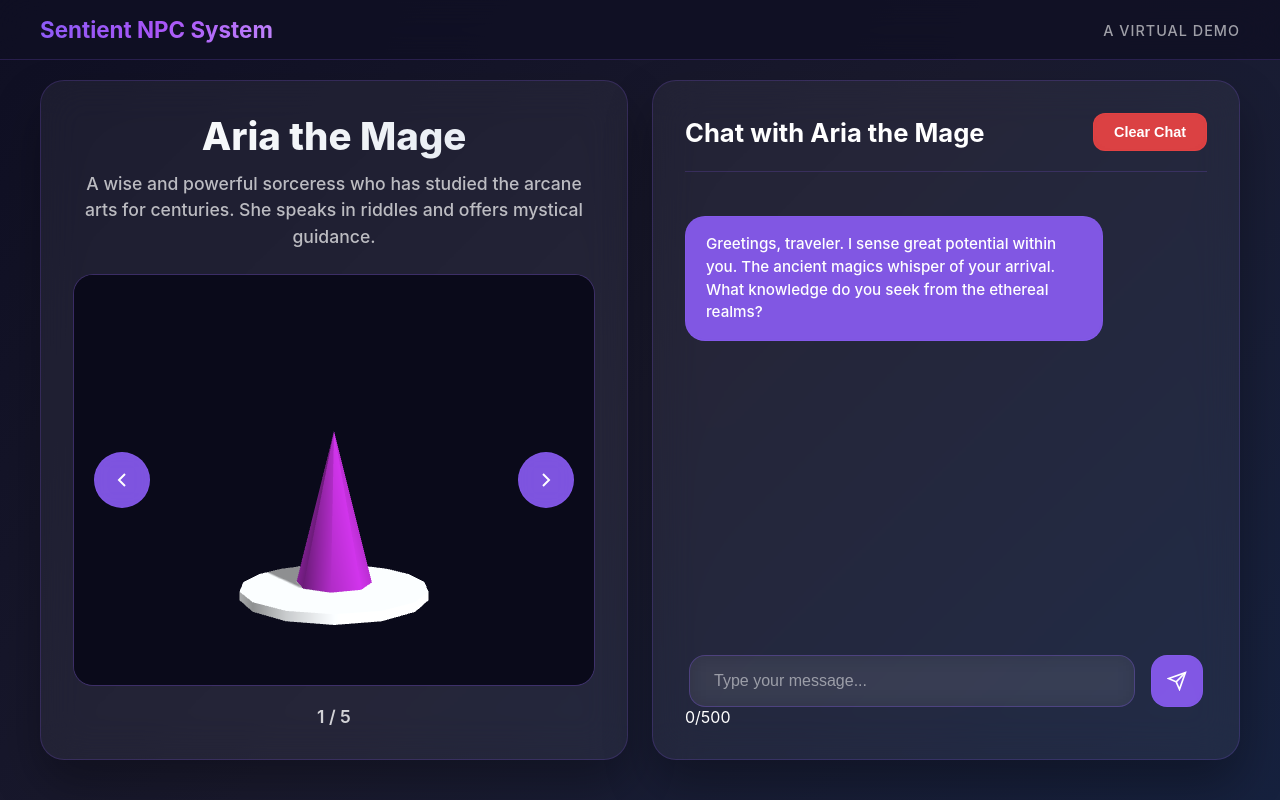
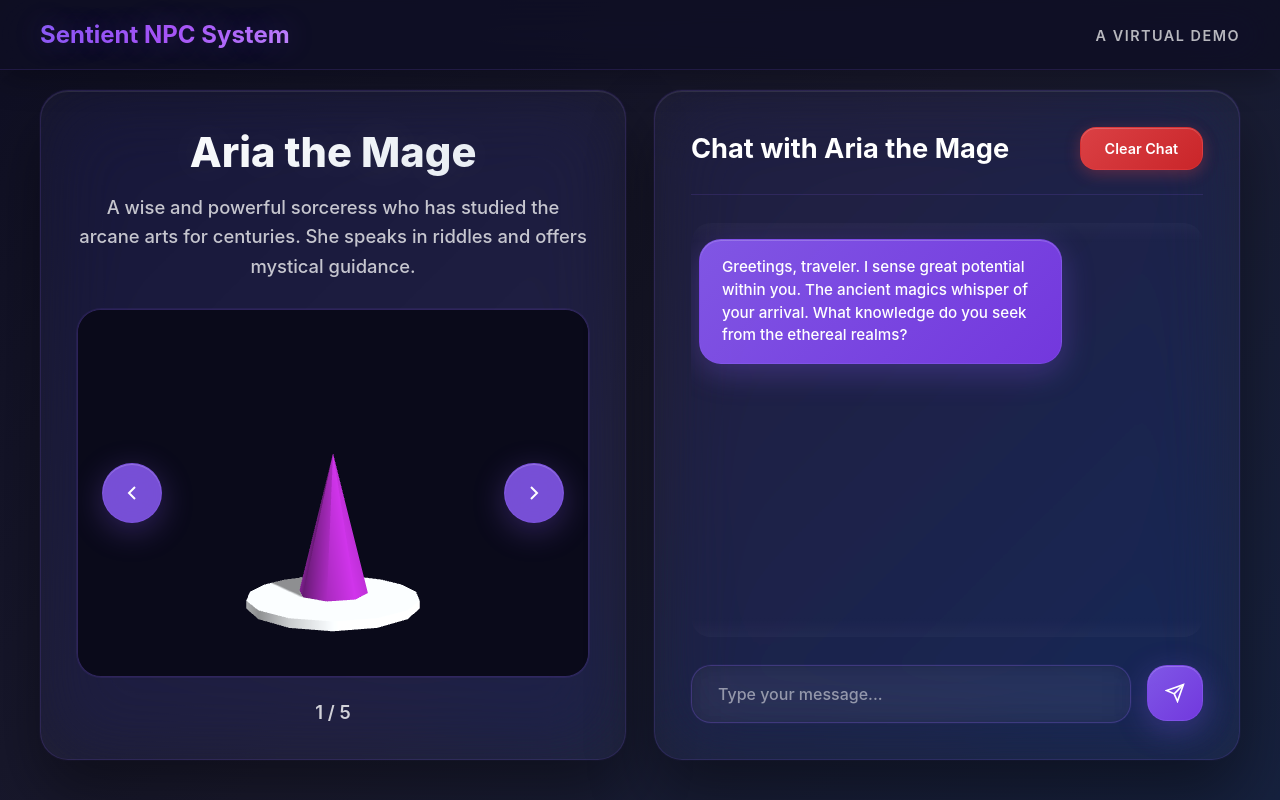
Before and after one commit to Reyxpixel/BNB-AI-Hack, a plain HTML site: page index.html in a window 1280 px wide. Drawn offline with nearby package versions, Linux system fonts and the light colour scheme.

Commit message:
3d effects

```diff
--- a/index.html
+++ b/index.html
@@ -3,7 +3,7 @@
 <head>
     <meta charset="UTF-8">
     <meta name="viewport" content="width=device-width, initial-scale=1.0">
-    <title>NPC Chat Demo</title>
+    <title>Sentient NPC System</title>
     <link rel="stylesheet" href="style.css">
     <script src="https://cdnjs.cloudflare.com/ajax/libs/three.js/r128/three.min.js"></script>
     <script src="https://cdn.jsdelivr.net/npm/three@0.128.0/examples/js/loaders/GLTFLoader.js"></script>
@@ -18,10 +18,11 @@
             <span>A Virtual Demo</span>
         </div>
     </div>
+
     <div class="container">
         <!-- 3D Model Viewer Section -->
         <div class="model-section">
-            <div class="model-header">
+            <div class="model-header" id="model-header">
                 <h2 id="npc-name">Loading...</h2>
                 <p id="npc-description">Select an NPC to start chatting</p>
             </div>
@@ -53,6 +54,8 @@
             </div>
 
             <div class="chat-container" id="chat-container">
+                <div class="chat-fade-top"></div>
+                <div class="chat-content">
                     <div class="welcome-message">
                         <div class="message npc-message">
                             <div class="message-content">
@@ -61,10 +64,12 @@
                         </div>
                     </div>
                 </div>
+                <div class="chat-fade-bottom"></div>
+            </div>
 
             <div class="chat-input-container">
                 <div class="input-wrapper">
-                    <input type="text" id="chat-input" placeholder="Type your message..." maxlength="500">
+                    <input type="text" id="chat-input" placeholder="Type your message...">
                     <button id="send-btn" class="send-btn">
                         <svg width="20" height="20" viewBox="0 0 24 24" fill="none" stroke="currentColor" stroke-width="2">
                             <line x1="22" y1="2" x2="11" y2="13"></line>
@@ -72,17 +77,16 @@
                         </svg>
                     </button>
                 </div>
-                <div class="input-counter">
-                    <span id="char-count">0</span>/500
-                </div>
             </div>
         </div>
     </div>
 
     <!-- Loading Overlay -->
     <div class="loading-overlay" id="loading-overlay">
+        <div class="loading-content">
             <div class="loading-spinner"></div>
             <p>Loading NPC...</p>
+        </div>
     </div>
 
     <script src="script.js"></script>
--- a/script.js
+++ b/script.js
@@ -6,7 +6,7 @@ const npcDatabase = [
     {
         name: "Aria the Mage",
         description: "A wise and powerful sorceress who has studied the arcane arts for centuries. She speaks in riddles and offers mystical guidance.",
-        modelPath: "models/aria_mage.glb", // Replace with your actual model path
+        modelPath: "models/aria_mage.glb",
         startingPrompt: "Greetings, traveler. I sense great potential within you. The ancient magics whisper of your arrival. What knowledge do you seek from the ethereal realms?",
         personality: "mystical, wise, speaks in an archaic manner"
     },
@@ -114,16 +114,24 @@ function onWindowResize() {
     renderer.setSize(container.clientWidth, container.clientHeight);
 }
 
-// Load NPC model and data
+// Load NPC model and data with smooth transitions
 function loadNPC(index) {
     if (isLoading) return;
 
     isLoading = true;
-    showLoading();
 
     const npc = npcDatabase[index];
     currentNPCIndex = index;
 
+    // Start smooth transition
+    const modelHeader = document.getElementById('model-header');
+    const canvas = document.getElementById('three-canvas');
+
+    // Fade out current content
+    modelHeader.classList.add('fade-transition');
+    canvas.classList.add('fade-transition');
+
+    setTimeout(() => {
         // Update UI with NPC info
         document.getElementById('npc-name').textContent = npc.name;
         document.getElementById('npc-description').textContent = npc.description;
@@ -133,13 +141,17 @@ function loadNPC(index) {
         // Clear chat history
         clearChat();
 
-    // Load 3D model (placeholder for now - replace with actual GLTF loader)
+        // Load 3D model
         loadPlaceholderModel(npc);
 
+        // Fade in new content
         setTimeout(() => {
-        hideLoading();
+            modelHeader.classList.add('visible');
+            canvas.classList.add('visible');
             isLoading = false;
-    }, 1000);
+        }, 100);
+
+    }, 300);
 }
 
 // Load placeholder model (replace this with actual GLTF loading)
@@ -241,9 +253,9 @@ function sendMessage() {
     }, 1000 + Math.random() * 2000);
 }
 
-// Add message to chat
+// Add message to chat with improved bubble sizing
 function addMessage(content, sender) {
-    const chatContainer = document.getElementById('chat-container');
+    const chatContent = document.querySelector('.chat-content');
     const messageDiv = document.createElement('div');
     messageDiv.className = `message ${sender}-message`;
 
@@ -252,10 +264,10 @@ function addMessage(content, sender) {
     messageContent.innerHTML = `<p>${content}</p>`;
 
     messageDiv.appendChild(messageContent);
-    chatContainer.appendChild(messageDiv);
+    chatContent.appendChild(messageDiv);
 
-    // Scroll to bottom
-    chatContainer.scrollTop = chatContainer.scrollHeight;
+    // Scroll to bottom smoothly
+    chatContent.scrollTop = chatContent.scrollHeight;
 
     // Add to history
     chatHistory.push({ content, sender, timestamp: Date.now() });
@@ -303,31 +315,17 @@ function generateNPCResponse(userMessage) {
 
 // Clear chat
 function clearChat() {
-    const chatContainer = document.getElementById('chat-container');
-    const welcomeMessage = chatContainer.querySelector('.welcome-message');
-    chatContainer.innerHTML = '';
-    chatContainer.appendChild(welcomeMessage);
+    const chatContent = document.querySelector('.chat-content');
+    const welcomeMessage = chatContent.querySelector('.welcome-message');
+    chatContent.innerHTML = '';
+    chatContent.appendChild(welcomeMessage);
     chatHistory = [];
-}
-
-// Update character counter
-function updateCharCounter() {
-    // Remove this entire function content - it's no longer needed
 }
 
 // Update NPC counter
 function updateNPCCounter() {
     document.getElementById('current-npc').textContent = currentNPCIndex + 1;
     document.getElementById('total-npcs').textContent = npcDatabase.length;
-}
-
-// Loading overlay functions
-function showLoading() {
-    document.getElementById('loading-overlay').classList.add('show');
-}
-
-function hideLoading() {
-    document.getElementById('loading-overlay').classList.remove('show');
 }
 
 // Utility function to add more NPCs dynamically
--- a/style.css
+++ b/style.css
@@ -5,11 +5,13 @@
 }
 
 body {
-    font-family: 'Plus Jakarta Sans', -apple-system, BlinkMacSystemFont, 'Segoe UI', sans-serif;
+    font-family: -apple-system, BlinkMacSystemFont, 'SF Pro Display', 'SF Pro Text', system-ui, sans-serif;
     background: linear-gradient(135deg, #0f0f23 0%, #1a1a2e 50%, #16213e 100%);
     min-height: 100vh;
     overflow: hidden;
     color: #ffffff;
+    -webkit-font-smoothing: antialiased;
+    -moz-osx-font-smoothing: grayscale;
 }
 
 /* Header */
@@ -18,32 +20,34 @@ body {
     top: 0;
     left: 0;
     right: 0;
-    height: 60px;
+    height: 70px;
     display: flex;
     justify-content: space-between;
     align-items: center;
     padding: 0 40px;
-    background: rgba(15, 15, 35, 0.8);
-    backdrop-filter: blur(20px);
-    border-bottom: 1px solid rgba(139, 92, 246, 0.2);
+    background: rgba(15, 15, 35, 0.85);
+    backdrop-filter: blur(30px) saturate(180%);
+    border-bottom: 1px solid rgba(139, 92, 246, 0.15);
     z-index: 100;
+    box-shadow: 0 8px 32px rgba(0, 0, 0, 0.3);
 }
 
 .header-left h1 {
-    font-size: 1.4em;
+    font-size: 1.5em;
     font-weight: 700;
     background: linear-gradient(135deg, #8b5cf6, #a855f7, #c084fc);
     -webkit-background-clip: text;
     -webkit-text-fill-color: transparent;
     background-clip: text;
+    text-shadow: 0 0 30px rgba(139, 92, 246, 0.3);
 }
 
 .header-right span {
     font-size: 0.9em;
-    font-weight: 500;
-    color: rgba(255, 255, 255, 0.6);
+    font-weight: 600;
+    color: rgba(255, 255, 255, 0.7);
     text-transform: uppercase;
-    letter-spacing: 1px;
+    letter-spacing: 1.5px;
 }
 
 .container {
@@ -51,98 +55,115 @@ body {
     height: 100vh;
     max-width: 1400px;
     margin: 0 auto;
-    gap: 24px;
-    padding: 80px 40px 40px 40px;
+    gap: 28px;
+    padding: 90px 40px 40px 40px;
 }
 
 /* Model Section */
 .model-section {
     flex: 1;
-    background: rgba(255, 255, 255, 0.05);
-    border: 1px solid rgba(139, 92, 246, 0.2);
-    border-radius: 24px;
-    padding: 32px;
-    backdrop-filter: blur(20px);
+    background: rgba(255, 255, 255, 0.03);
+    border: 1px solid rgba(139, 92, 246, 0.15);
+    border-radius: 28px;
+    padding: 36px;
+    backdrop-filter: blur(40px) saturate(180%);
     display: flex;
     flex-direction: column;
-    box-shadow: 0 24px 48px rgba(0, 0, 0, 0.3);
+    box-shadow:
+        0 32px 64px rgba(0, 0, 0, 0.4),
+        inset 0 1px 0 rgba(255, 255, 255, 0.1),
+        0 0 0 1px rgba(139, 92, 246, 0.05);
 }
 
 .model-header {
     text-align: center;
-    margin-bottom: 24px;
+    margin-bottom: 28px;
+    transition: all 0.6s cubic-bezier(0.4, 0, 0.2, 1);
 }
 
 .model-header h2 {
-    font-size: 2.4em;
+    font-size: 2.6em;
     font-weight: 800;
-    margin-bottom: 12px;
+    margin-bottom: 16px;
     background: linear-gradient(135deg, #ffffff, #e2e8f0);
     -webkit-background-clip: text;
     -webkit-text-fill-color: transparent;
     background-clip: text;
+    text-shadow: 0 0 40px rgba(255, 255, 255, 0.1);
 }
 
 .model-header p {
-    color: rgba(255, 255, 255, 0.7);
-    font-size: 1.1em;
+    color: rgba(255, 255, 255, 0.75);
+    font-size: 1.15em;
     font-weight: 500;
-    line-height: 1.5;
+    line-height: 1.6;
 }
 
 .model-viewer {
     flex: 1;
     position: relative;
-    border-radius: 20px;
+    border-radius: 24px;
     overflow: hidden;
-    background: rgba(0, 0, 0, 0.2);
-    border: 1px solid rgba(139, 92, 246, 0.3);
-    box-shadow: inset 0 4px 12px rgba(0, 0, 0, 0.3);
+    background: rgba(0, 0, 0, 0.15);
+    border: 1px solid rgba(139, 92, 246, 0.2);
+    box-shadow:
+        inset 0 8px 16px rgba(0, 0, 0, 0.4),
+        0 0 0 1px rgba(139, 92, 246, 0.1);
 }
 
 #three-canvas {
     width: 100%;
     height: 100%;
     display: block;
+    transition: opacity 0.6s cubic-bezier(0.4, 0, 0.2, 1);
 }
 
 .nav-arrow {
     position: absolute;
     top: 50%;
     transform: translateY(-50%);
-    background: rgba(139, 92, 246, 0.9);
-    border: 1px solid rgba(139, 92, 246, 0.4);
+    background: rgba(139, 92, 246, 0.85);
+    border: 1px solid rgba(139, 92, 246, 0.3);
     border-radius: 50%;
-    width: 56px;
-    height: 56px;
+    width: 60px;
+    height: 60px;
     cursor: pointer;
     display: flex;
     align-items: center;
     justify-content: center;
-    transition: all 0.2s ease;
-    backdrop-filter: blur(10px);
+    transition: all 0.3s cubic-bezier(0.4, 0, 0.2, 1);
+    backdrop-filter: blur(20px) saturate(180%);
     z-index: 10;
     color: white;
+    box-shadow:
+        0 8px 32px rgba(139, 92, 246, 0.3),
+        inset 0 1px 0 rgba(255, 255, 255, 0.2);
 }
 
 .nav-arrow:hover {
     background: rgba(139, 92, 246, 1);
-    transform: translateY(-50%) scale(1.05);
-    box-shadow: 0 8px 24px rgba(139, 92, 246, 0.4);
+    transform: translateY(-50%) scale(1.08) translateZ(0);
+    box-shadow:
+        0 12px 40px rgba(139, 92, 246, 0.5),
+        inset 0 1px 0 rgba(255, 255, 255, 0.3);
+}
+
+.nav-arrow:active {
+    transform: translateY(-50%) scale(1.02) translateZ(0);
 }
 
 .left-arrow {
-    left: 20px;
+    left: 24px;
 }
 
 .right-arrow {
-    right: 20px;
+    right: 24px;
 }
 
 .npc-counter {
     text-align: center;
-    margin-top: 20px;
-    font-size: 1.1em;
+    margin-top: 24px;
+    font-size: 1.15em;
     font-weight: 600;
     color: rgba(255, 255, 255, 0.8);
 }
@@ -150,80 +171,123 @@ body {
 /* Chat Section */
 .chat-section {
     flex: 1;
-    background: rgba(255, 255, 255, 0.05);
-    border: 1px solid rgba(139, 92, 246, 0.2);
-    border-radius: 24px;
-    padding: 32px;
-    backdrop-filter: blur(20px);
+    background: rgba(255, 255, 255, 0.03);
+    border: 1px solid rgba(139, 92, 246, 0.15);
+    border-radius: 28px;
+    padding: 36px;
+    backdrop-filter: blur(40px) saturate(180%);
     display: flex;
     flex-direction: column;
-    box-shadow: 0 24px 48px rgba(0, 0, 0, 0.3);
+    box-shadow:
+        0 32px 64px rgba(0, 0, 0, 0.4),
+        inset 0 1px 0 rgba(255, 255, 255, 0.1),
+        0 0 0 1px rgba(139, 92, 246, 0.05);
 }
 
 .chat-header {
     display: flex;
     justify-content: space-between;
     align-items: center;
-    margin-bottom: 32px;
-    padding-bottom: 20px;
-    border-bottom: 1px solid rgba(139, 92, 246, 0.2);
+    margin-bottom: 28px;
+    padding-bottom: 24px;
+    border-bottom: 1px solid rgba(139, 92, 246, 0.15);
 }
 
 .chat-header h3 {
-    font-size: 1.6em;
+    font-size: 1.7em;
     font-weight: 700;
     color: #ffffff;
 }
 
 .clear-btn {
-    background: rgba(239, 68, 68, 0.9);
+    background: linear-gradient(135deg, rgba(239, 68, 68, 0.9), rgba(220, 38, 38, 0.9));
     color: white;
-    border: 1px solid rgba(239, 68, 68, 0.4);
-    padding: 10px 20px;
-    border-radius: 12px;
+    border: 1px solid rgba(239, 68, 68, 0.3);
+    padding: 12px 24px;
+    border-radius: 16px;
     cursor: pointer;
     font-size: 0.9em;
     font-weight: 600;
-    transition: all 0.2s ease;
-    backdrop-filter: blur(10px);
+    transition: all 0.3s cubic-bezier(0.4, 0, 0.2, 1);
+    backdrop-filter: blur(20px) saturate(180%);
+    box-shadow:
+        0 4px 16px rgba(239, 68, 68, 0.3),
+        inset 0 1px 0 rgba(255, 255, 255, 0.2);
+    font-family: inherit;
 }
 
 .clear-btn:hover {
-    background: rgba(239, 68, 68, 1);
-    transform: translateY(-1px);
-    box-shadow: 0 4px 12px rgba(239, 68, 68, 0.3);
+    background: linear-gradient(135deg, rgba(239, 68, 68, 1), rgba(220, 38, 38, 1));
+    transform: translateY(-2px) translateZ(0);
+    box-shadow:
+        0 8px 24px rgba(239, 68, 68, 0.4),
+        inset 0 1px 0 rgba(255, 255, 255, 0.3);
+}
+
+.clear-btn:active {
+    transform: translateY(0) translateZ(0);
 }
 
 .chat-container {
     flex: 1;
+    position: relative;
+    overflow: hidden;
+    border-radius: 20px;
+}
+
+.chat-fade-top, .chat-fade-bottom {
+    position: absolute;
+    left: 0;
+    right: 0;
+    height: 20px;
+    z-index: 5;
+    pointer-events: none;
+}
+
+.chat-fade-top {
+    top: 0;
+    background: linear-gradient(to bottom, rgba(255, 255, 255, 0.03), transparent);
+}
+
+.chat-fade-bottom {
+    bottom: 0;
+    background: linear-gradient(to top, rgba(255, 255, 255, 0.03), transparent);
+}
+
+.chat-content {
+    height: 100%;
     overflow-y: auto;
-    padding: 12px 0;
+    padding: 16px 20px 16px 8px;
     scroll-behavior: smooth;
 }
 
-.chat-container::-webkit-scrollbar {
-    width: 6px;
+.chat-content::-webkit-scrollbar {
+    width: 4px;
 }
 
-.chat-container::-webkit-scrollbar-track {
-    background: rgba(255, 255, 255, 0.1);
-    border-radius: 3px;
+.chat-content::-webkit-scrollbar-track {
+    background: transparent;
 }
 
-.chat-container::-webkit-scrollbar-thumb {
+.chat-content::-webkit-scrollbar-thumb {
+    background: rgba(139, 92, 246, 0.4);
+    border-radius: 2px;
+}
+
+.chat-content::-webkit-scrollbar-thumb:hover {
     background: rgba(139, 92, 246, 0.6);
-    border-radius: 3px;
 }
 
 .message {
-    margin-bottom: 16px;
-    animation: messageSlide 0.25s ease-out;
+    margin-bottom: 20px;
+    animation: messageSlide 0.4s cubic-bezier(0.4, 0, 0.2, 1);
+    display: flex;
 }
 
 @keyframes messageSlide {
     from {
         opacity: 0;
-        transform: translateY(12px);
+        transform: translateY(16px);
     }
     to {
         opacity: 1;
@@ -232,54 +296,68 @@ body {
 }
 
 .message-content {
-    max-width: 80%;
-    padding: 16px 20px;
-    border-radius: 20px;
+    padding: 16px 22px;
+    border-radius: 22px;
     font-size: 0.95em;
     font-weight: 500;
     line-height: 1.5;
     word-wrap: break-word;
-    border: 1px solid transparent;
+    max-width: 75%;
+    position: relative;
+    backdrop-filter: blur(20px) saturate(180%);
+}
+
+.npc-message {
+    justify-content: flex-start;
 }
 
 .npc-message .message-content {
-    background: rgba(139, 92, 246, 0.9);
-    border: 1px solid rgba(139, 92, 246, 0.4);
+    background: linear-gradient(135deg, rgba(139, 92, 246, 0.9), rgba(124, 58, 237, 0.9));
+    border: 1px solid rgba(139, 92, 246, 0.3);
     color: white;
-    margin-right: auto;
-    backdrop-filter: blur(10px);
+    box-shadow:
+        0 8px 32px rgba(139, 92, 246, 0.3),
+        inset 0 1px 0 rgba(255, 255, 255, 0.2);
+}
+
+.user-message {
+    justify-content: flex-end;
 }
 
 .user-message .message-content {
-    background: rgba(255, 255, 255, 0.1);
-    border: 1px solid rgba(255, 255, 255, 0.2);
+    background: rgba(255, 255, 255, 0.08);
+    border: 1px solid rgba(255, 255, 255, 0.15);
     color: #ffffff;
-    margin-left: auto;
-    backdrop-filter: blur(10px);
+    box-shadow:
+        0 8px 32px rgba(0, 0, 0, 0.2),
+        inset 0 1px 0 rgba(255, 255, 255, 0.1);
 }
 
 .chat-input-container {
-    margin-top: 24px;
+    margin-top: 28px;
 }
 
 .input-wrapper {
     display: flex;
     gap: 16px;
-    padding: 0 4px;
 }
 
 #chat-input {
     flex: 1;
-    padding: 16px 24px;
-    border: 1px solid rgba(139, 92, 246, 0.3);
-    border-radius: 16px;
+    padding: 18px 26px;
+    border: 1px solid rgba(139, 92, 246, 0.25);
+    border-radius: 20px;
     font-size: 1em;
     font-weight: 500;
     outline: none;
-    transition: all 0.2s ease;
-    background: rgba(255, 255, 255, 0.05);
+    transition: all 0.3s cubic-bezier(0.4, 0, 0.2, 1);
+    background: rgba(255, 255, 255, 0.04);
     color: #ffffff;
-    backdrop-filter: blur(10px);
+    backdrop-filter: blur(20px) saturate(180%);
+    font-family: inherit;
+    box-shadow:
+        inset 0 2px 8px rgba(0, 0, 0, 0.1),
+        0 0 0 1px rgba(139, 92, 246, 0.05);
 }
 
 #chat-input::placeholder {
@@ -288,30 +366,41 @@ body {
 }
 
 #chat-input:focus {
-    border-color: rgba(139, 92, 246, 0.8);
-    box-shadow: 0 0 0 3px rgba(139, 92, 246, 0.2);
-    background: rgba(255, 255, 255, 0.08);
+    border-color: rgba(139, 92, 246, 0.6);
+    box-shadow:
+        0 0 0 4px rgba(139, 92, 246, 0.15),
+        inset 0 2px 8px rgba(0, 0, 0, 0.1);
+    background: rgba(255, 255, 255, 0.06);
 }
 
 .send-btn {
-    background: rgba(139, 92, 246, 0.9);
-    border: 1px solid rgba(139, 92, 246, 0.4);
-    border-radius: 16px;
-    width: 52px;
-    height: 52px;
+    background: linear-gradient(135deg, rgba(139, 92, 246, 0.9), rgba(124, 58, 237, 0.9));
+    border: 1px solid rgba(139, 92, 246, 0.3);
+    border-radius: 20px;
+    width: 56px;
+    height: 56px;
     cursor: pointer;
     display: flex;
     align-items: center;
     justify-content: center;
-    transition: all 0.2s ease;
-    backdrop-filter: blur(10px);
+    transition: all 0.3s cubic-bezier(0.4, 0, 0.2, 1);
+    backdrop-filter: blur(20px) saturate(180%);
     color: white;
+    box-shadow:
+        0 8px 32px rgba(139, 92, 246, 0.3),
+        inset 0 1px 0 rgba(255, 255, 255, 0.2);
 }
 
 .send-btn:hover {
-    background: rgba(139, 92, 246, 1);
-    transform: scale(1.02);
-    box-shadow: 0 4px 16px rgba(139, 92, 246, 0.4);
+    background: linear-gradient(135deg, rgba(139, 92, 246, 1), rgba(124, 58, 237, 1));
+    transform: scale(1.05) translateZ(0);
+    box-shadow:
+        0 12px 40px rgba(139, 92, 246, 0.4),
+        inset 0 1px 0 rgba(255, 255, 255, 0.3);
+}
+
+.send-btn:active {
+    transform: scale(1.02) translateZ(0);
 }
 
 .send-btn:disabled {
@@ -327,16 +416,15 @@ body {
     left: 0;
     width: 100%;
     height: 100%;
-    background: rgba(15, 15, 35, 0.9);
+    background: rgba(15, 15, 35, 0.95);
     display: flex;
-    flex-direction: column;
     align-items: center;
     justify-content: center;
     z-index: 1000;
     opacity: 0;
     visibility: hidden;
-    transition: all 0.2s ease;
-    backdrop-filter: blur(10px);
+    transition: all 0.4s cubic-bezier(0.4, 0, 0.2, 1);
+    backdrop-filter: blur(20px) saturate(180%);
 }
 
 .loading-overlay.show {
@@ -344,14 +432,26 @@ body {
     visibility: visible;
 }
 
+.loading-content {
+    text-align: center;
+    background: rgba(255, 255, 255, 0.05);
+    padding: 40px;
+    border-radius: 24px;
+    backdrop-filter: blur(40px) saturate(180%);
+    border: 1px solid rgba(139, 92, 246, 0.2);
+    box-shadow:
+        0 32px 64px rgba(0, 0, 0, 0.4),
+        inset 0 1px 0 rgba(255, 255, 255, 0.1);
+}
+
 .loading-spinner {
-    width: 50px;
-    height: 50px;
-    border: 3px solid rgba(139, 92, 246, 0.3);
-    border-top: 3px solid #8b5cf6;
+    width: 60px;
+    height: 60px;
+    border: 4px solid rgba(139, 92, 246, 0.2);
+    border-top: 4px solid #8b5cf6;
     border-radius: 50%;
-    animation: spin 0.8s linear infinite;
-    margin-bottom: 24px;
+    animation: spin 1s linear infinite;
+    margin: 0 auto 24px;
 }
 
 @keyframes spin {
@@ -363,16 +463,28 @@ body {
     color: rgba(255, 255, 255, 0.9);
     font-size: 1.2em;
     font-weight: 600;
+    margin: 0;
+}
+
+/* Smooth transitions for NPC switching */
+.fade-transition {
+    opacity: 0;
+    transition: opacity 0.6s cubic-bezier(0.4, 0, 0.2, 1);
+}
+
+.fade-transition.visible {
+    opacity: 1;
 }
 
 /* Responsive Design */
 @media (max-width: 768px) {
     .header {
         padding: 0 20px;
+        height: 60px;
     }
 
     .header-left h1 {
-        font-size: 1.2em;
+        font-size: 1.3em;
     }
 
     .header-right span {
@@ -384,12 +496,12 @@ body {
         height: auto;
         min-height: 100vh;
         padding: 80px 20px 20px 20px;
-        gap: 16px;
+        gap: 20px;
     }
 
     .model-section, .chat-section {
         flex: none;
-        padding: 24px;
+        padding: 28px;
     }
 
     .model-section {
@@ -399,14 +511,17 @@ body {
     .chat-section {
         height: 50vh;
     }
+
+    .nav-arrow {
+        width: 50px;
+        height: 50px;
+    }
+
+    .left-arrow {
+        left: 16px;
+    }
+
+    .right-arrow {
+        right: 16px;
+    }
 }
-
-/* Smooth transitions for NPC switching */
-.fade-transition {
-    opacity: 0;
-    transition: opacity 0.2s ease;
-}
-
-.fade-transition.visible {
-    opacity: 1;
-}
```
Lines whose indentation alone changed are shown as unchanged.
